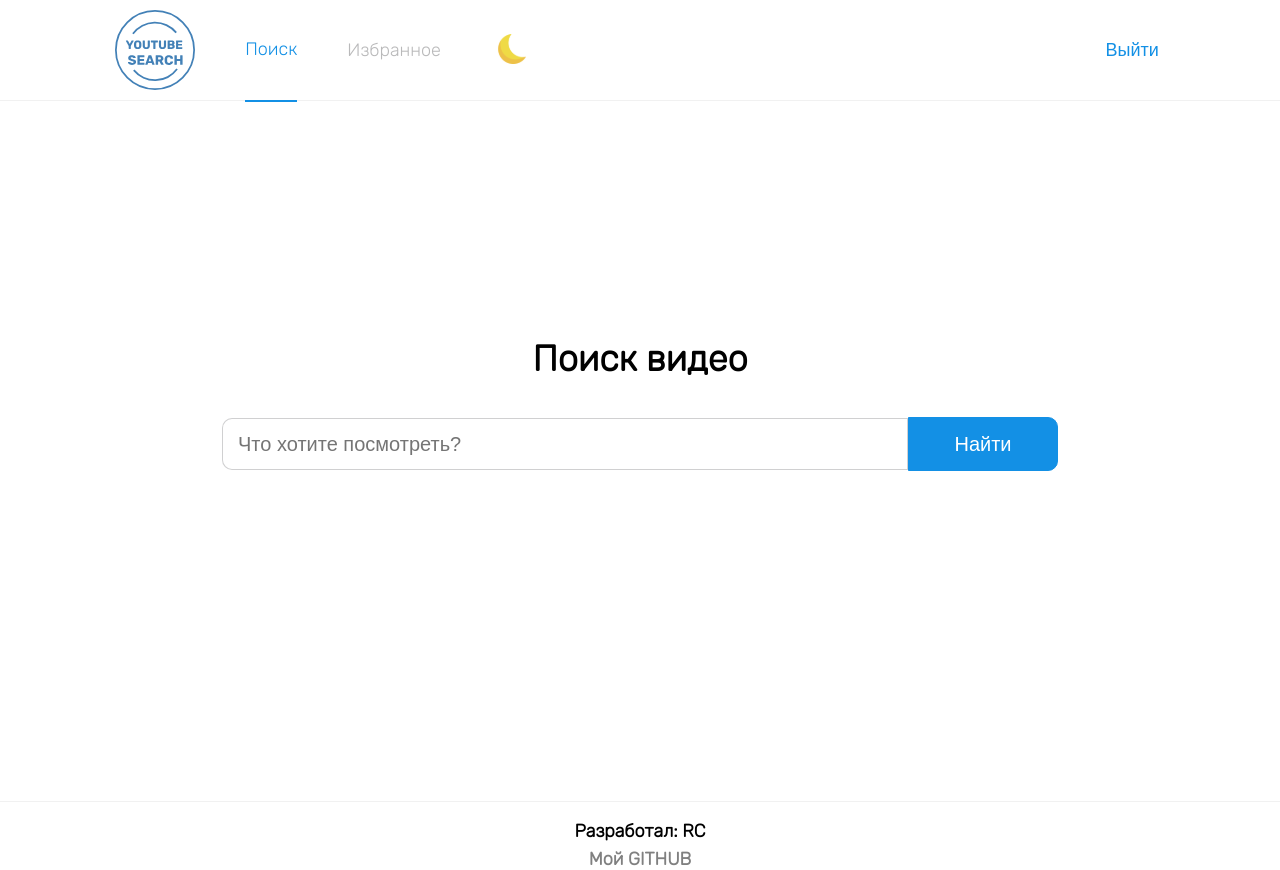
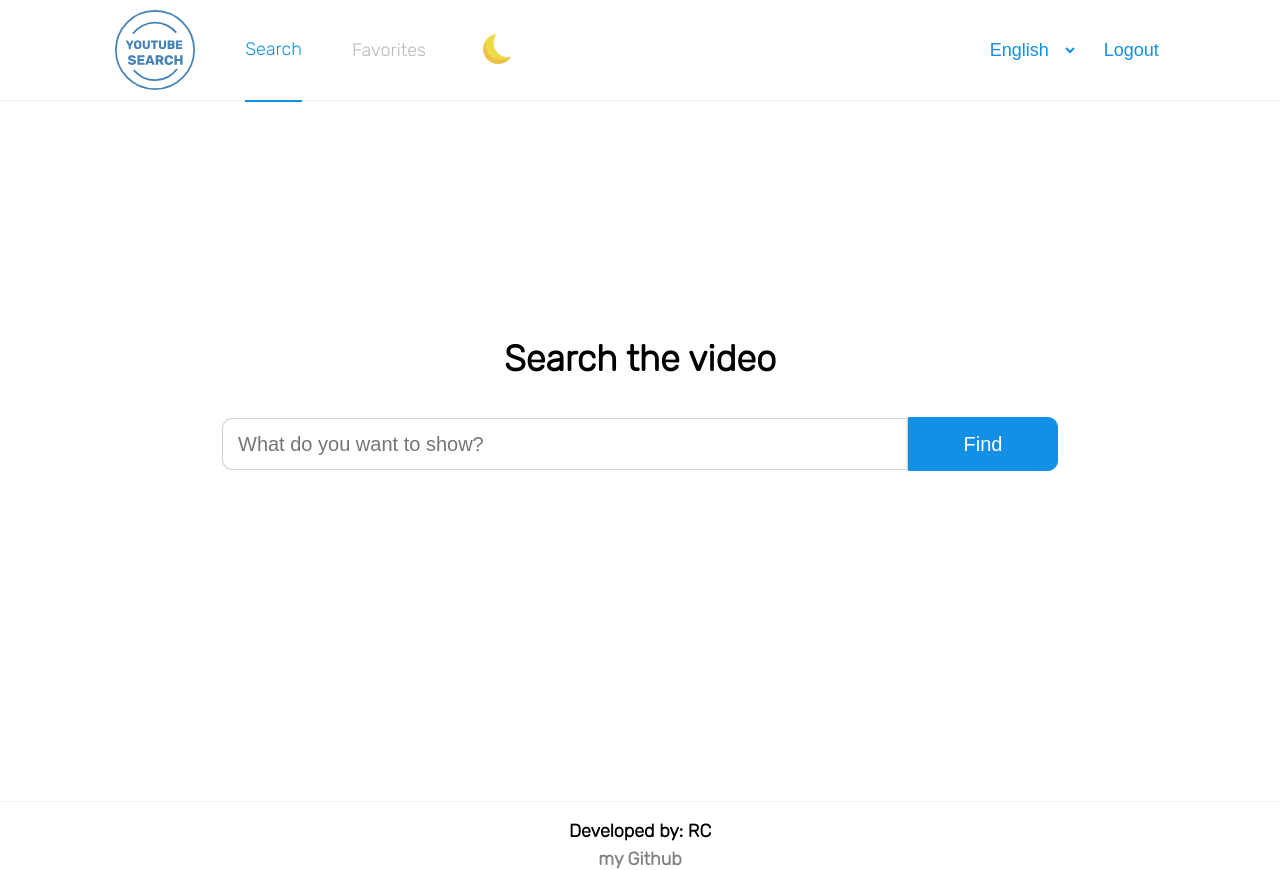
Before and after one commit to RahymCharyyev/youtube-search, a React (Vite) app: page / in a window 1280 px wide. Built offline with nearby package versions, Linux system fonts and the light colour scheme; sample sign-in values are in the browser's storage.

Commit message:
✨feature: Added multilanguage support

```diff
--- a/package.json
+++ b/package.json
@@ -14,10 +14,12 @@
     "@tanstack/react-query": "^4.29.12",
     "@types/styled-components": "^5.1.26",
     "axios": "^1.4.0",
+    "i18next": "^23.2.8",
     "react": "^18.2.0",
     "react-dom": "^18.2.0",
     "react-hook-form": "^7.45.1",
     "react-hot-toast": "^2.4.1",
+    "react-i18next": "^13.0.1",
     "react-router-dom": "^6.12.1",
     "react-spinners": "^0.13.8",
     "recoil": "^0.7.7",
--- a/src/components/contextMenu/ContextMenu.styled.ts
+++ b/src/components/contextMenu/ContextMenu.styled.ts
@@ -1,16 +1,17 @@
-import styled from "styled-components";
+import styled, { DefaultTheme } from "styled-components";
 
 interface MainProps {
   x: number;
   y: number;
+  theme: DefaultTheme;
 }
 
 const Main = styled("div")<MainProps>(
-  ({ x, y }) => `
+  ({ x, y, theme }) => `
 position: absolute;
 display: flex;
 flex-direction: column;
-background-color: white;
+background: ${theme.body};
 border: 1px solid rgb(19, 144, 229);
 border-radius: 10px;
 width: auto;
@@ -23,13 +24,13 @@ left: ${x}px;
 
 const Link = styled("a")`
   text-decoration: none;
-  color: black;
+  color: ${(props) => props.theme.textColor};
   font-size: 18px;
   padding: 10px 20px;
   font-family: "Rubik";
   font-weight: normal;
   &:hover {
-    background-color: #c5e4f9;
+    background-color: ${(props) => props.theme.hoverColor};
     border-radius: 10px 10px 0 0;
   }
 `;
@@ -38,7 +39,7 @@ const Button = styled("button")`
   text-decoration: none;
   font-family: "Rubik";
   font-weight: normal;
-  color: black;
+  color: ${(props) => props.theme.textColor};
   border: none;
   background: none;
   font-size: 18px;
@@ -46,7 +47,7 @@ const Button = styled("button")`
   padding: 10px 20px;
   text-align: left;
   &:hover {
-    background-color: #c5e4f9;
+    background-color: ${(props) => props.theme.hoverColor};
     border-radius: 0 0 10px 10px;
   }
 `;
--- a/src/components/contextMenu/ContextMenu.tsx
+++ b/src/components/contextMenu/ContextMenu.tsx
@@ -3,6 +3,7 @@ import Styled from "./ContextMenu.styled";
 import { pointsAtom } from "state/points/pointsAtom";
 import { getLocalStorage } from "utils/getLocalStorage";
 import { setLocalStorage } from "utils/setLocalStorage";
+import { useTranslation } from "react-i18next";
 
 interface ContextMenuProps {
   videoInfo: {
@@ -16,6 +17,7 @@ interface ContextMenuProps {
 const ContextMenu = (props: ContextMenuProps) => {
   const { videoInfo } = props;
   const points = useRecoilValue(pointsAtom);
+  const { t } = useTranslation();
 
   const handleAddToFav = () => {
     const favorites = getLocalStorage("YTS-favorites");
@@ -35,11 +37,9 @@ const ContextMenu = (props: ContextMenuProps) => {
         rel="noopener noreferrer"
         className="video-link"
       >
-        Открыть в новой вкладке
+        {t("openNewTab")}
       </Styled.Link>
-      <Styled.Button onClick={handleAddToFav}>
-        Добавить в избранное
-      </Styled.Button>
+      <Styled.Button onClick={handleAddToFav}>{t("addToFav")}</Styled.Button>
     </Styled.Main>
   );
 };
--- a/src/components/footer/Footer.tsx
+++ b/src/components/footer/Footer.tsx
@@ -1,16 +1,18 @@
 import { useLocation } from "react-router-dom";
 import Styled from "./Footer.styled";
+import { useTranslation } from "react-i18next";
 
 const Footer = () => {
+  const { t } = useTranslation();
   const location = useLocation();
   if (location.pathname === "/login") {
     return null;
   }
   return (
     <Styled.Wrapper>
-      <Styled.Text>Разработал: RC</Styled.Text>
+      <Styled.Text>{t("developed")} RC</Styled.Text>
       <Styled.Link href="https://github.com/RahymCharyyev">
-        Мой GITHUB
+        {t("github")}
       </Styled.Link>
     </Styled.Wrapper>
   );
--- a/src/components/header/Header.styled.ts
+++ b/src/components/header/Header.styled.ts
@@ -12,7 +12,7 @@ const Main = styled("div")`
 
 const Logo = styled("img")`
   @media screen and (max-width: 560px) {
-    width: 50px;
+    display: none;
   }
 `;
 
@@ -23,6 +23,9 @@ const Nav = styled("nav")`
   justify-content: space-between;
   align-items: center;
   margin: 0 9%;
+  @media screen and (max-width: 560px) {
+    margin: 0 3%;
+  }
 `;
 
 const Links = styled("div")`
@@ -30,7 +33,7 @@ const Links = styled("div")`
   align-items: center;
   gap: 50px;
   @media screen and (max-width: 560px) {
-    gap: 20px;
+    gap: 10px;
   }
 `;
 
@@ -41,7 +44,7 @@ const Button = styled("button")`
   color: #1390e5;
   cursor: pointer;
   &:hover {
-    color: ${(props) => props.theme.logoutColor};
+    color: ${(props) => props.theme.channelColor};
   }
   @media screen and (max-width: 560px) {
     font-size: 16px;
@@ -89,6 +92,47 @@ const Img = styled("img")`
   }
 `;
 
-const HeaderStyled = { Main, Nav, Links, Link, Button, IconButton, Img, Logo };
+const Toggles = styled("div")`
+  display: flex;
+  flex-direction: row;
+  gap: 20px;
+  @media screen and (max-width: 560px) {
+    gap: 10px;
+  }
+`;
+
+const Select = styled("select")`
+  background: none;
+  border: none;
+  outline: none;
+  cursor: pointer;
+  color: #1390e5;
+  font-size: 18px;
+  @media screen and (max-width: 560px) {
+    font-size: 16px;
+  }
+`;
+
+const Option = styled("option")`
+  background: ${(props) => props.theme.body};
+  font-size: 18px;
+  @media screen and (max-width: 560px) {
+    font-size: 16px;
+  }
+`;
+
+const HeaderStyled = {
+  Main,
+  Nav,
+  Links,
+  Link,
+  Button,
+  IconButton,
+  Img,
+  Logo,
+  Select,
+  Option,
+  Toggles,
+};
 
 export default HeaderStyled;
--- a/src/components/header/Header.tsx
+++ b/src/components/header/Header.tsx
@@ -1,8 +1,10 @@
 import { useLocation, useNavigate } from "react-router-dom";
 import { DefaultTheme } from "styled-components";
+import { lightTheme } from "theme";
+import { LANGUAGES } from "constants/language";
+import { useTranslation } from "react-i18next";
 import Styled from "./Header.styled";
 import Logo from "assets/logo.svg";
-import { lightTheme } from "theme";
 import Sun from "assets/sun.svg";
 import Moon from "assets/moon.svg";
 
@@ -12,6 +14,7 @@ interface HeaderProps {
 }
 
 const Header = ({ switchTheme, theme }: HeaderProps) => {
+  const { i18n, t } = useTranslation();
   const { pathname } = useLocation();
   const location = useLocation();
   const navigate = useNavigate();
@@ -24,19 +27,24 @@ const Header = ({ switchTheme, theme }: HeaderProps) => {
     navigate("/login");
   };
 
+  const onChangeLang = (e: React.ChangeEvent<HTMLSelectElement>) => {
+    const lang_code = e.target.value;
+    i18n.changeLanguage(lang_code);
+  };
+
   return (
     <Styled.Main>
       <Styled.Nav>
         <Styled.Links>
           <Styled.Logo src={Logo} alt="Logo" width="80px" />
           <Styled.Link to="/" isactive={String(pathname === "/")}>
-            Поиск
+            {t("search")}
           </Styled.Link>
           <Styled.Link
             to="/favorites"
             isactive={String(pathname === "/favorites")}
           >
-            Избранное
+            {t("favorites")}
           </Styled.Link>
           <Styled.IconButton onClick={switchTheme}>
             {theme === lightTheme ? (
@@ -46,7 +54,16 @@ const Header = ({ switchTheme, theme }: HeaderProps) => {
             )}
           </Styled.IconButton>
         </Styled.Links>
-        <Styled.Button onClick={logout}>Выйти</Styled.Button>
+        <Styled.Toggles>
+          <Styled.Select defaultValue={i18n.language} onChange={onChangeLang}>
+            {LANGUAGES.map(({ code, label }) => (
+              <Styled.Option key={code} value={code}>
+                {label}
+              </Styled.Option>
+            ))}
+          </Styled.Select>
+          <Styled.Button onClick={logout}>{t("logout")}</Styled.Button>
+        </Styled.Toggles>
       </Styled.Nav>
     </Styled.Main>
   );
--- a/src/components/search/Search.tsx
+++ b/src/components/search/Search.tsx
@@ -2,12 +2,14 @@ import { ChangeEvent, KeyboardEvent } from "react";
 import { searchInputAtom } from "state/input/searchInputAtom";
 import { useRecoilState } from "recoil";
 import { useVideos } from "hooks/useVideos";
+import { useTranslation } from "react-i18next";
 import Styled from "./Search.styled";
 
 const Search = () => {
   const [searchInput, setSearchInput] = useRecoilState(searchInputAtom);
   const { refetch } = useVideos();
   // TODO const { refetch, isFetching } = useVideos();
+  const { t } = useTranslation();
 
   const handleInput = (event: ChangeEvent<HTMLInputElement>) => {
     setSearchInput({ ...searchInput, input: event.target.value });
@@ -27,12 +29,12 @@ const Search = () => {
       <Styled.Main>
         <Styled.Input
           type="search"
-          placeholder="Что хотите посмотреть?"
+          placeholder={t("whatToShow")}
           onChange={handleInput}
           value={searchInput.input}
           onKeyDown={handleKeyDown}
         />
-        <Styled.Button onClick={handleSubmit}>Найти</Styled.Button>
+        <Styled.Button onClick={handleSubmit}>{t("find")}</Styled.Button>
       </Styled.Main>
     </>
   );
--- /dev/null
+++ b/src/constants/language.ts
@@ -0,0 +1,5 @@
+export const LANGUAGES = [
+  { label: "English", code: "en" },
+  { label: "Русский", code: "ru" },
+  { label: "Türkmen", code: "tm" },
+];
--- /dev/null
+++ b/src/i18n.ts
@@ -0,0 +1,77 @@
+import i18n from "i18next";
+import { initReactI18next } from "react-i18next";
+
+i18n.use(initReactI18next).init({
+  lng: "en",
+  fallbackLng: "en",
+  interpolation: {
+    escapeValue: false,
+  },
+  resources: {
+    en: {
+      translation: {
+        login: "Login",
+        username: "Username",
+        password: "Password",
+        log_in: "Log in",
+        loginError:
+          "Incorrect information entered, please enter correct information and try again",
+        search: "Search",
+        favorites: "Favorites",
+        logout: "Logout",
+        find: "Find",
+        whatToShow: "What do you want to show?",
+        searchVideo: "Search the video",
+        delete: "Delete",
+        openNewTab: "Open in new tab",
+        addToFav: "Add to favorites",
+        developed: "Developed by:",
+        github: "my Github",
+      },
+    },
+    ru: {
+      translation: {
+        login: "Вход",
+        username: "Имя пользователя",
+        password: "Пароль",
+        log_in: "Войти",
+        loginError:
+          "Введены неправильные данные, введите правильные данные и повторите попытку",
+        search: "Поиск",
+        favorites: "Избранное",
+        logout: "Выйти",
+        find: "Найти",
+        whatToShow: "Что хотите посмотреть?",
+        searchVideo: "Поиск видео",
+        delete: "Удалить",
+        openNewTab: "Открыть в новой вкладке",
+        addToFav: "Добавить в избранное",
+        developed: "Разработал:",
+        github: "мой Github",
+      },
+    },
+    tm: {
+      translation: {
+        login: "Içeri girmek",
+        username: "Ulanjynyň ady",
+        password: "Gizlin açary",
+        log_in: "Girmek",
+        loginError:
+          "Nädogry maglumat girizildi, dogry maglumatlary giriziň we gaýtadan synanyşyň",
+        search: "Gözlemek",
+        favorites: "Saýlananlar",
+        logout: "Çykmak",
+        find: "Gözlet",
+        whatToShow: "Näme göresiňiz gelýär?",
+        searchVideo: "Wideo gözlemek",
+        delete: "Pozmak",
+        openNewTab: "Täze penjirede açmak",
+        addToFav: "Saýlananlara goşmak",
+        developed: "Döreden:",
+        github: "meniň Github-ym",
+      },
+    },
+  },
+});
+
+export default i18n;
--- a/src/main.tsx
+++ b/src/main.tsx
@@ -6,12 +6,14 @@ import { QueryClient, QueryClientProvider } from "@tanstack/react-query";
 import { BrowserRouter } from "react-router-dom";
 import { RecoilRoot } from "recoil";
 import { Reset } from "styled-reset";
+import "./i18n";
 
 const queryClient = new QueryClient();
 
 const root = ReactDOM.createRoot(
   document.getElementById("root") as HTMLElement
 );
+
 root.render(
   <React.StrictMode>
     <RecoilRoot>
--- a/src/pages/home/Home.tsx
+++ b/src/pages/home/Home.tsx
@@ -7,15 +7,17 @@ import { useVideos } from "hooks/useVideos";
 import { useRecoilValue } from "recoil";
 import { layoutAtom } from "state/layout/layoutAtom";
 import ClipLoader from "react-spinners/ClipLoader";
+import { useTranslation } from "react-i18next";
 
 const Home = () => {
   const layout = useRecoilValue(layoutAtom);
   const { data, isFetching } = useVideos();
+  const { t } = useTranslation();
 
   return (
     <>
       <Styled.Main>
-        <Styled.Title hasData={Boolean(data)}>Поиск видео</Styled.Title>
+        <Styled.Title hasData={Boolean(data)}>{t("searchVideo")}</Styled.Title>
         <Search />
         {data && <Controls />}
         {isFetching ? (
```
Also changed, not shown: src/pages/login/Login.tsx (+6 -5 lines), 1 other file (tests, documents, lock files or other folders).
